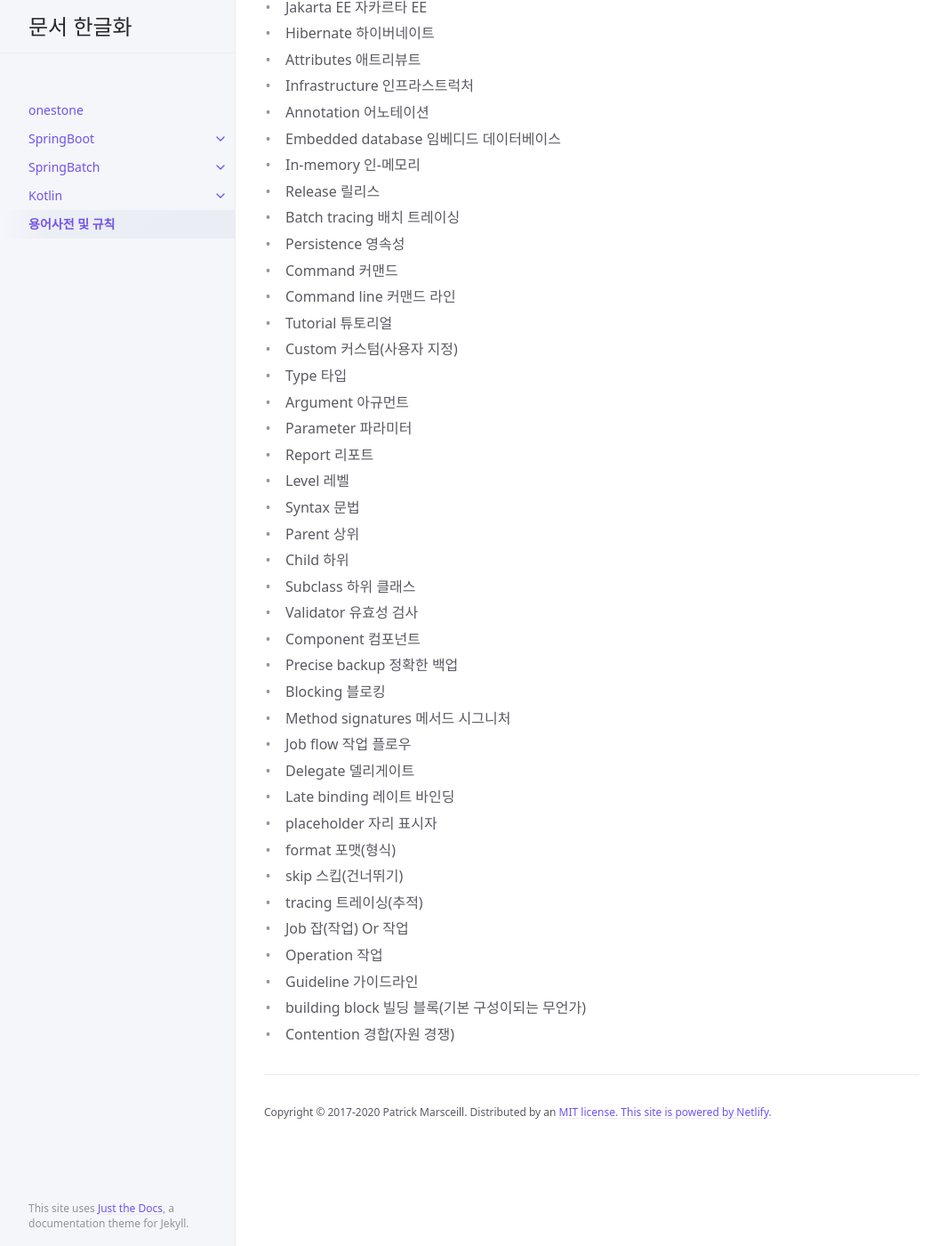
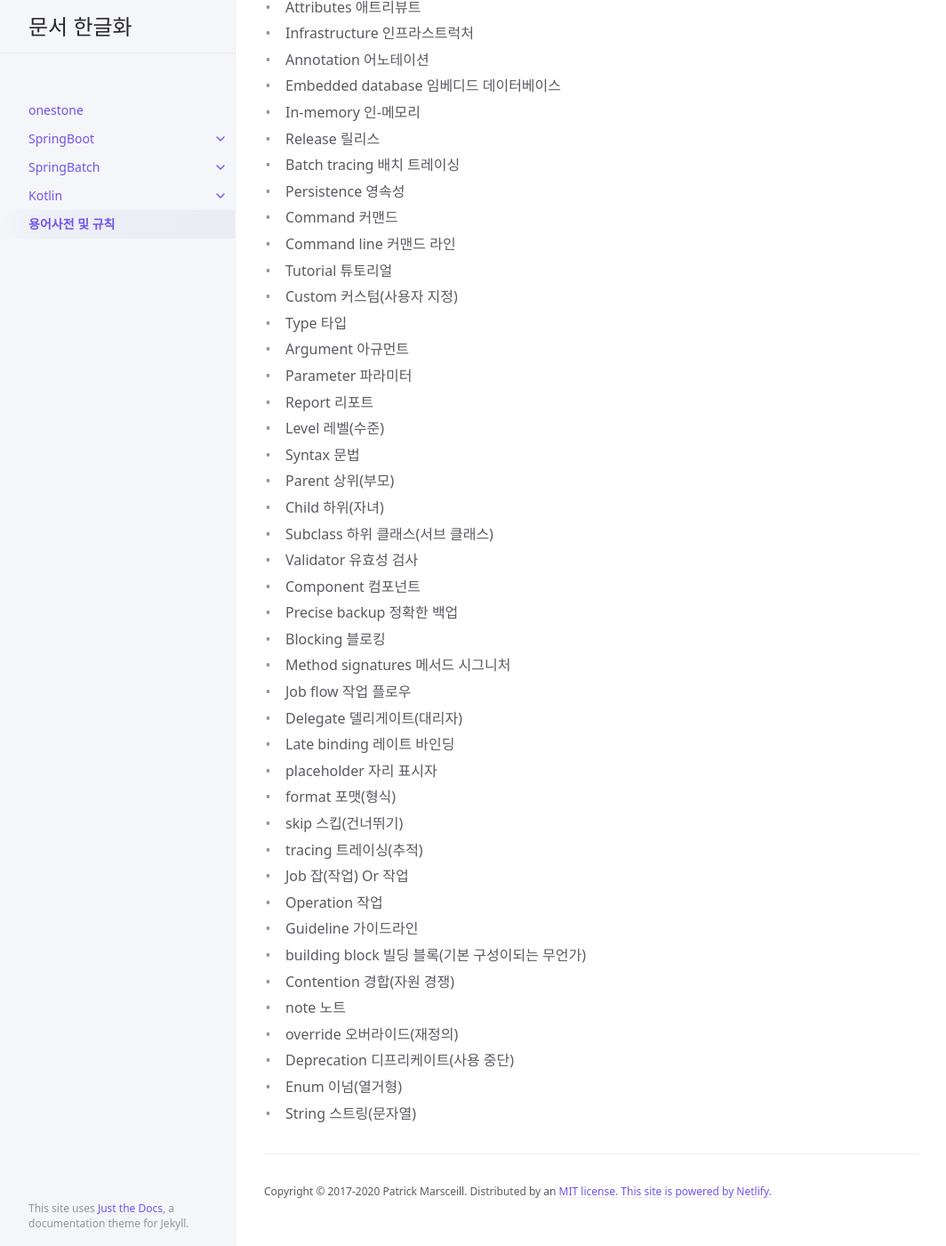
Before and after one commit to onestone9900/onestone9900.github.io, a Jekyll site: the page built from docs/grossary/index.md, in a window 1280 px wide and 1400 px high, scrolled down 1892 px. Shown: the whole window at 89% size, without its empty margins (107-1171 px from the left). Built offline with Jekyll 4.4.1, drawn with Linux system fonts in a browser that asks for light colours; some of the changed text lies outside the part shown.

```diff
--- a/docs/grossary/index.md
+++ b/docs/grossary/index.md
@@ -51,9 +49,9 @@ nav_order: 5
 - Checksum 체크섬
 - Trailer record 트레일러 레코드
 - Production(Prod) 프로덕션
-- Logic 로직
+- Logic 로직(논리)
 - Shell 셸
-- Repository 리포지터리
+- Repository 리포지터리(저장소)
 - Third party 서드 파티
 - Spring Framework 스프링 프레임워크
 - Spring Boot 스프링 부트
@@ -83,18 +81,18 @@ nav_order: 5
 - Argument 아규먼트
 - Parameter 파라미터
 - Report 리포트
-- Level 레벨
+- Level 레벨(수준)
 - Syntax 문법
-- Parent 상위
-- Child 하위
-- Subclass 하위 클래스
+- Parent 상위(부모)
+- Child 하위(자녀)
+- Subclass 하위 클래스(서브 클래스)
 - Validator 유효성 검사
 - Component 컴포넌트
 - Precise backup 정확한 백업
 - Blocking 블로킹
 - Method signatures 메서드 시그니처
 - Job flow 작업 플로우
-- Delegate 델리게이트
+- Delegate 델리게이트(대리자)
 - Late binding 레이트 바인딩
 - placeholder 자리 표시자
 - format 포맷(형식)
@@ -105,3 +103,8 @@ nav_order: 5
 - Guideline 가이드라인
 - building block 빌딩 블록(기본 구성이되는 무언가)
 - Contention 경합(자원 경쟁)
+- note 노트
+- override 오버라이드(재정의)
+- Deprecation 디프리케이트(사용 중단)
+- Enum 이넘(열거형)
+- String 스트링(문자열)
```
Also changed, not shown: other parts of docs/grossary/index.md (+0 -2 lines), docs/spring_batch/5.0.2/6. item_readers_and_item_writers.md (+1 -1 lines).
